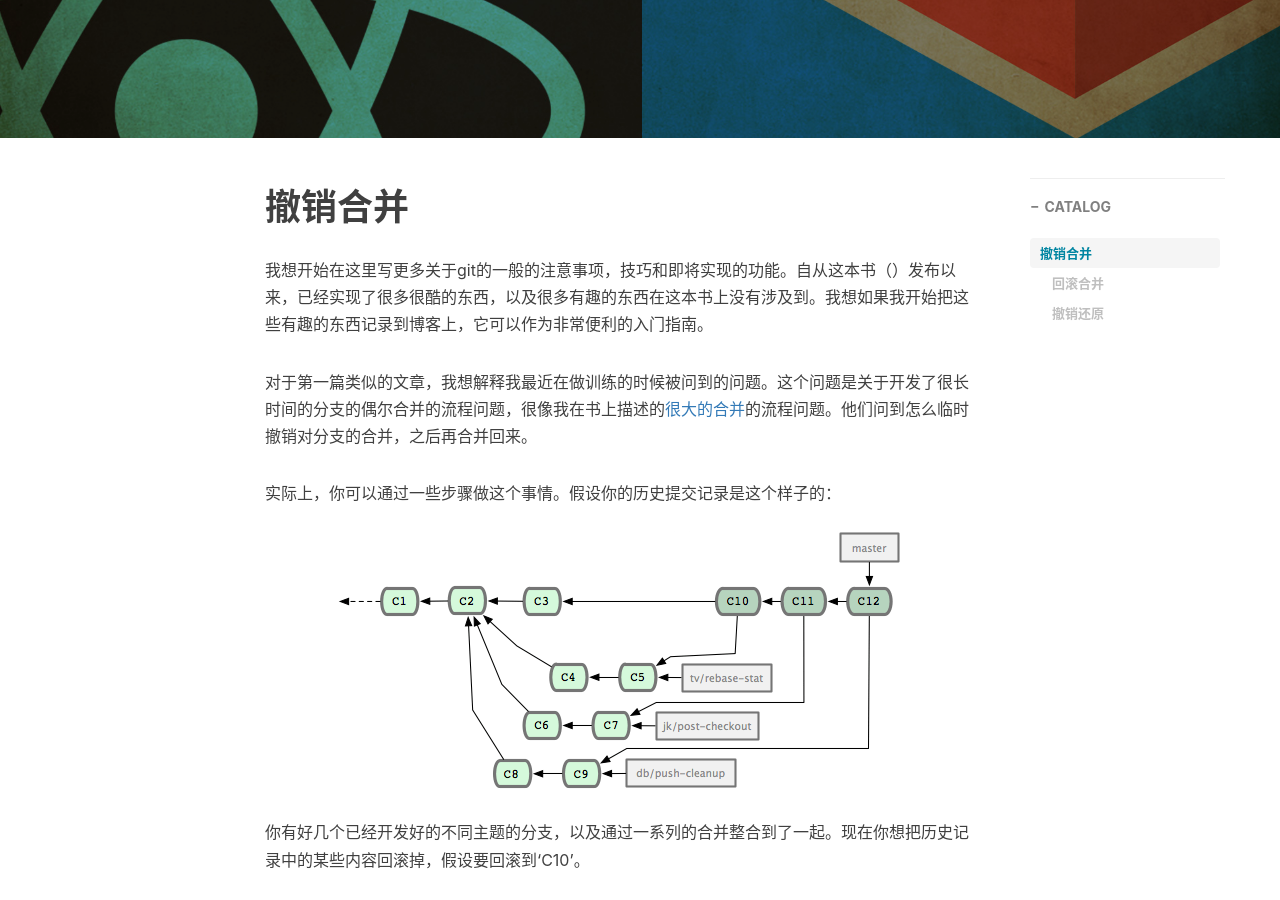
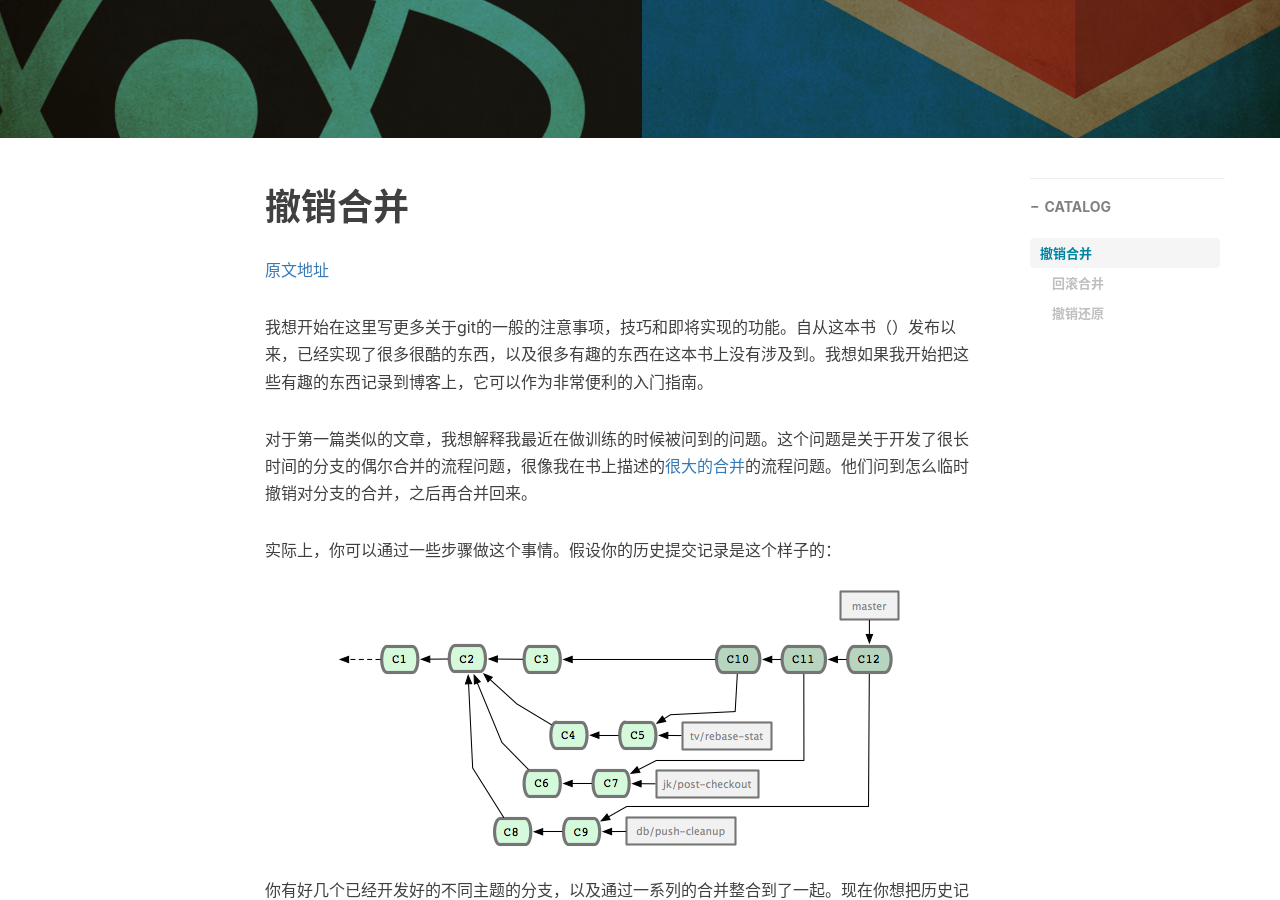
Before and after one commit to froest2012/froest.github.io, a Jekyll site: the page built from _posts/2016-06-01-git-undo-merges.md, in a window 1280 px wide and 900 px high, scrolled down 319 px. Built offline with Jekyll 4.4.1, drawn with Linux system fonts in a browser that asks for light colours; nearby versions of some CDN libraries; comment, search, counter and statistics services are not loaded.

Commit message:
2016-06-01-git-undo-merges.md

```diff
--- a/_posts/2016-06-01-git-undo-merges.md
+++ b/_posts/2016-06-01-git-undo-merges.md
@@ -15,6 +15,9 @@ tags:
 ---
 
 # 撤销合并
+
+[原文地址](https://git-scm.com/blog/2010/03/02/undoing-merges.html)
+
 
 我想开始在这里写更多关于git的一般的注意事项，技巧和即将实现的功能。自从这本书（<Pro Git>）发布以来，已经实现了很多很酷的东西，以及很多有趣的东西在这本书上没有涉及到。我想如果我开始把这些有趣的东西记录到博客上，它可以作为非常便利的入门指南。
 
```
